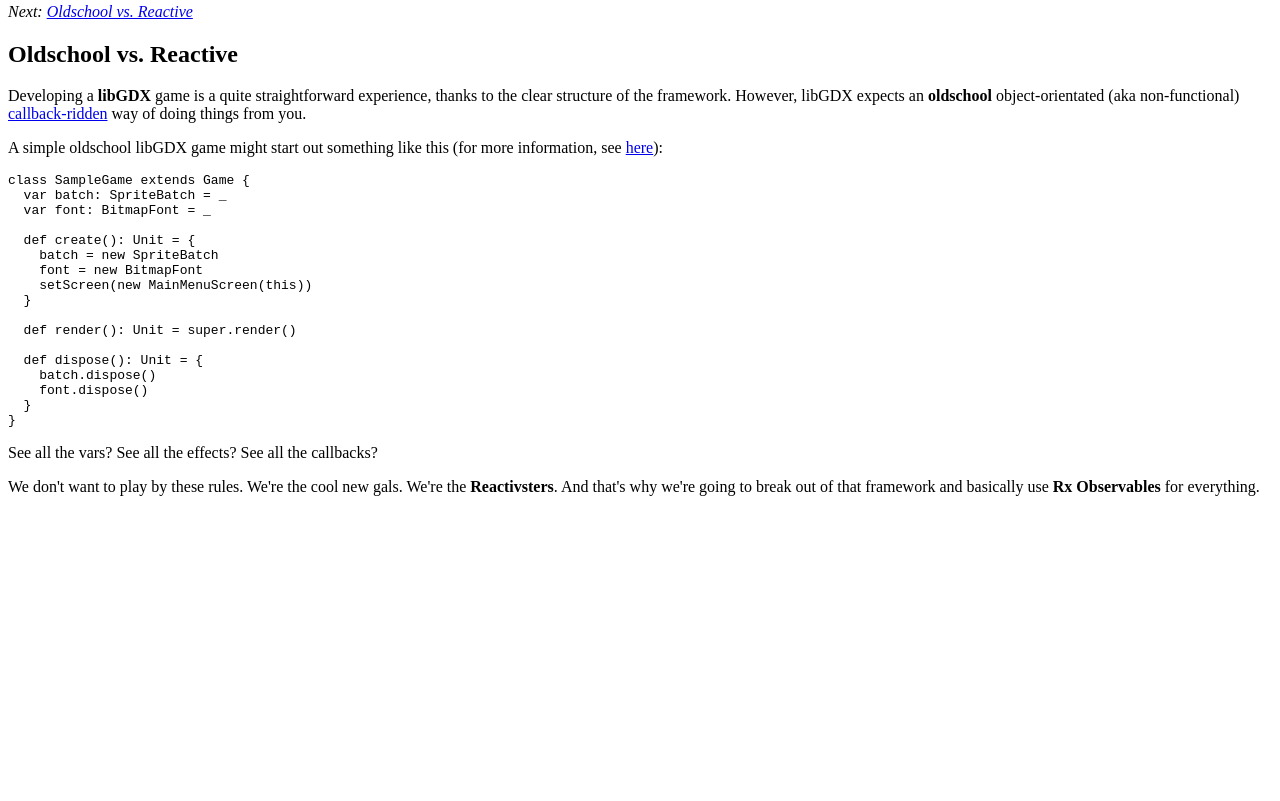
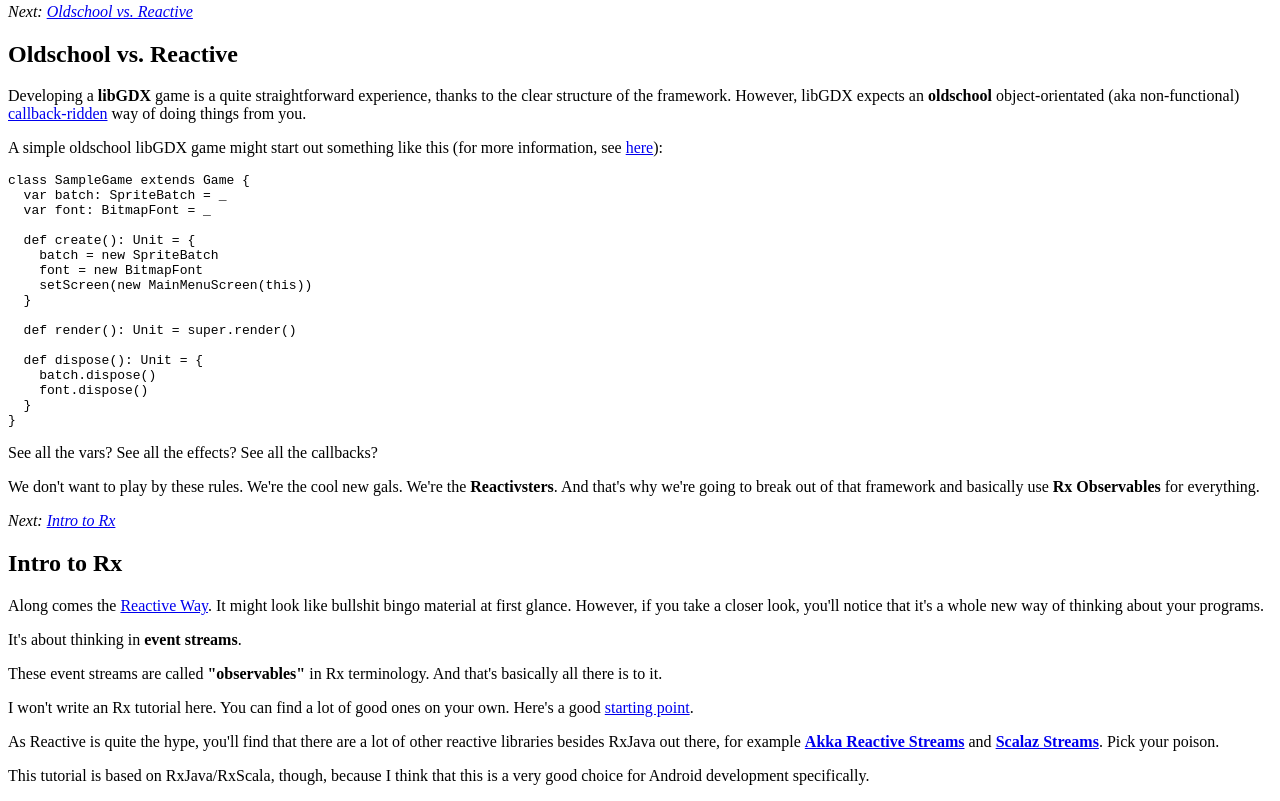
Before and after one commit to jmhofer/activator-libgdx-rxscala, a plain HTML site: page tutorial/index.html in a window 1280 px wide. Shown: the part 621-1422 px from the top of the page. Before the commit the page ends 1133 px from the top, so only its background shows below. Drawn offline with Linux system fonts and the light colour scheme.

Commit message:
Add intro to rx chapter.

```diff
--- a/tutorial/index.html
+++ b/tutorial/index.html
@@ -52,6 +52,7 @@
 
         </div>
         <div>
+
             <h2>Oldschool vs. Reactive</h2>
             <p>
                 Developing a <b>libGDX</b> game is a quite straightforward experience, thanks to the clear structure of the framework.
@@ -86,6 +87,37 @@
                 We don't want to play by these rules. We're the cool new gals. We're the <b>Reactivsters</b>. And that's why we're going
                 to break out of that framework and basically use <b>Rx Observables</b> for everything.
             </p>
+            <p><i>Next: <a href="#tutorial/3">Intro to Rx</a></i></p>
+        </div>
+
+        <div>
+            <h2>Intro to Rx</h2>
+
+            <p>
+                Along comes the <a href="http://www.reactivemanifesto.org/">Reactive Way</a>.
+                It might look like bullshit bingo material at first glance. However, if you take a closer look,
+                you'll notice that it's a whole new way of thinking about your programs.
+            </p>
+            <p>
+                It's about thinking in <b>event streams</b>.</p>
+            <p>
+                These event streams are called <b>"observables"</b> in Rx terminology. And that's basically all there is
+                to it.
+            </p>
+            <p>
+                I won't write an Rx tutorial here. You can find a lot of good ones on your own. Here's a good
+                <a href="https://github.com/ReactiveX/RxJava/wiki">starting point</a>.
+            </p>
+            <p>
+                As Reactive is quite the hype, you'll find that there are a lot of other reactive libraries besides RxJava
+                out there, for example
+                <a href="http://www.typesafe.com/activator/template/akka-stream-scala"><b>Akka Reactive Streams</b></a> and
+                <a href="https://github.com/scalaz/scalaz-stream"><b>Scalaz Streams</b></a>. Pick your poison.
+            </p>
+            <p>
+                This tutorial is based on RxJava/RxScala, though, because I think that this is a very good choice for Android
+                development specifically.
+            </p>
         </div>
     </body>
 </html>
```
